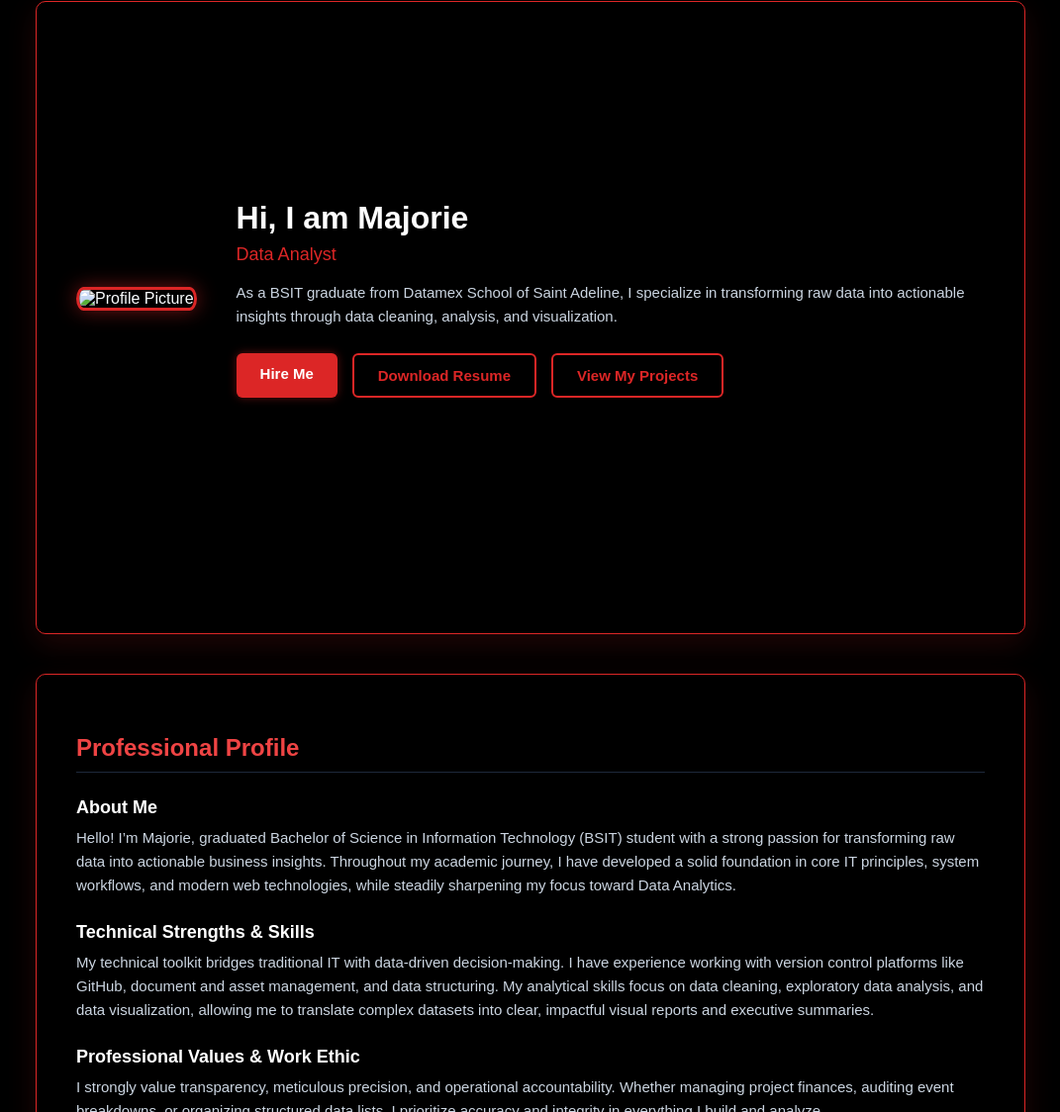
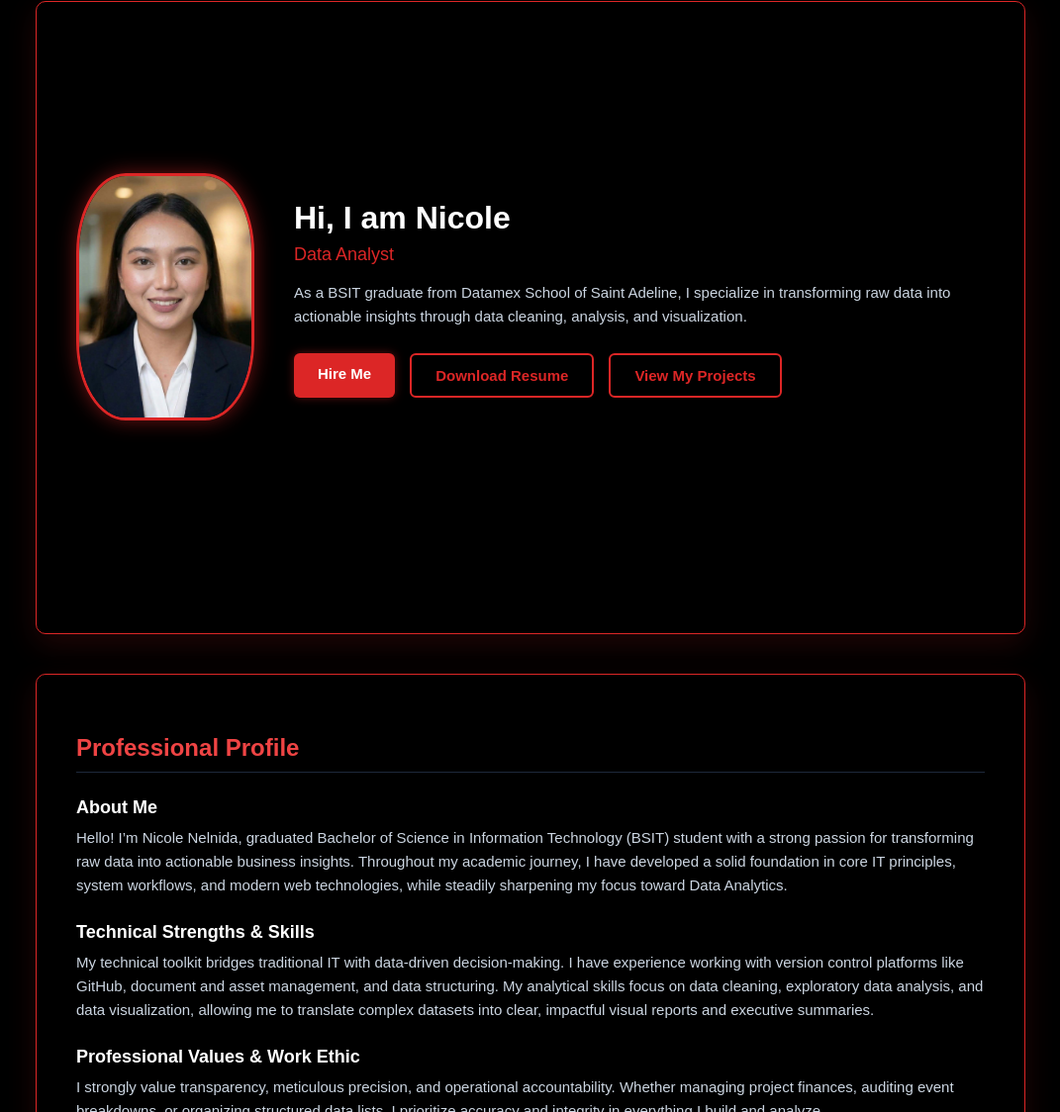
Before and after one commit to nnelnida-prog/porfolio_NN, a plain HTML site: page index.html in a window 1280 px wide. Shown: the part 108-1232 px from the top of the page at 99% size, without its empty margins (104-1175 px from the left). Drawn offline with Linux system fonts and the light colour scheme.

Commit message:
Update index.html

```diff
--- a/index.html
+++ b/index.html
@@ -3,7 +3,7 @@
 <head>
     <meta charset="UTF-8">
     <meta name="viewport" content="width=device-width, initial-scale=1.0">
-    <title>Majorie - Portfolio</title>
+    <title>Nicole Nelnida - Portfolio</title>
     <style>
         * {
             margin: 0;
@@ -327,11 +327,11 @@
     <section id="home">
         <div class="home-container">
             <div class="profile-img-box">
-                <img src="profile.jpg" alt="Profile Picture" class="profile-img">
+                <img src="image.png" alt="Profile Picture" class="profile-img">
             </div>
 
             <div class="home-text">
-                <h1>Hi, I am Majorie</h1>
+                <h1>Hi, I am Nicole</h1>
                 <h3>Data Analyst</h3>
                 <p>
                     As a BSIT graduate from Datamex School of Saint Adeline, I specialize in transforming raw data into actionable insights through data cleaning, analysis, and visualization.
@@ -354,7 +354,7 @@
             <div class="profile-category">
                 <h4>About Me</h4>
                 <p>
-                    Hello! I’m Majorie, graduated Bachelor of Science in Information Technology (BSIT) student with a strong passion for transforming raw data into actionable business insights. Throughout my academic journey, I have developed a solid foundation in core IT principles, system workflows, and modern web technologies, while steadily sharpening my focus toward Data Analytics.
+                    Hello! I’m Nicole Nelnida, graduated Bachelor of Science in Information Technology (BSIT) student with a strong passion for transforming raw data into actionable business insights. Throughout my academic journey, I have developed a solid foundation in core IT principles, system workflows, and modern web technologies, while steadily sharpening my focus toward Data Analytics.
                 </p>
             </div>
 
```
